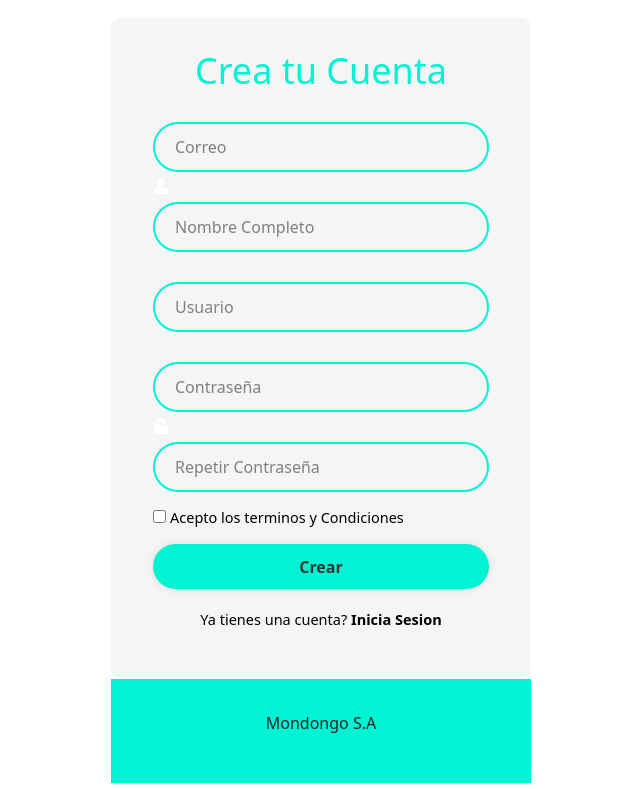
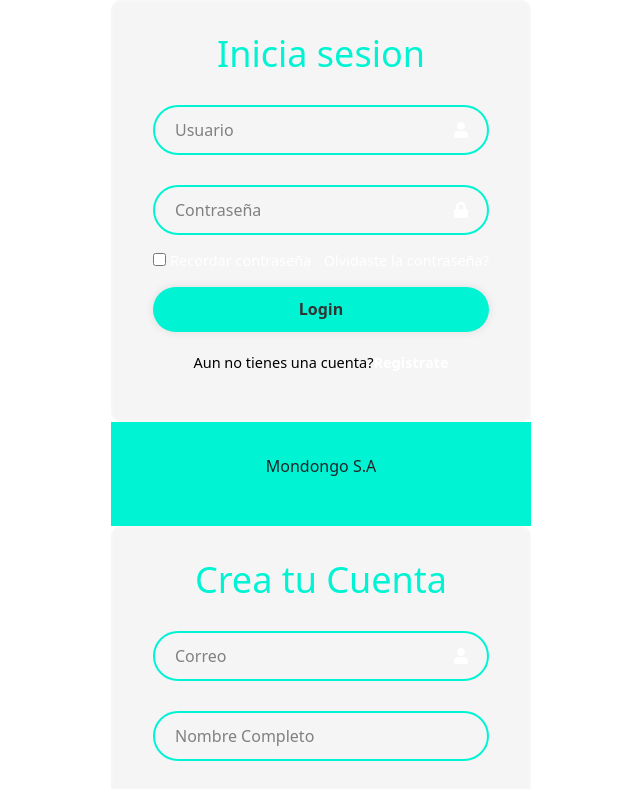
Before and after one commit to yiyorxz/Taller-integracion-2, a React (Create React App) app in the folder mondongo/: page / in a window 1280 px wide. Shown: the top 789 px of the page, without its empty margins (319-959 px from the left). Built offline with nearby package versions, Linux system fonts and the light colour scheme.

Commit message:
inicio de sesion

```diff
--- a/mondongo/src/App.js
+++ b/mondongo/src/App.js
@@ -1,10 +1,12 @@
 import 'bootstrap/dist/css/bootstrap.min.css';
 import './App.css';
 import RegisterForm from './Components/LoginForm/LoginRegForm';
+import InicioForm from './Components/LoginForm/LoginIniForm';
 
 function App() {
   return (
     <div>
+      <InicioForm/>
       <RegisterForm/>
     </div>
 
--- /dev/null
+++ b/mondongo/src/Components/LoginForm/LoginIniForm.css
@@ -0,0 +1,100 @@
+.wrapper {
+    width: 420px;
+    background: whitesmoke;
+    color: #fff;
+    border-radius: 10px;
+    padding: 30px 40px;
+
+}
+
+.wrapper h1 {
+    font-size: 36px;
+    text-align: center;
+
+}
+
+.wrapper input-box {
+    position: relative;
+    width: 100%;
+    height: 50px;
+    background: transparent;
+    margin: 30px 0;
+
+}
+
+.input-box input{
+    width: 100%;
+    height: 100%;
+    background: transparent;
+    outline: none;
+    border: 2px solid rgba(#00F4D4);
+    border-radius: 40px;
+    font-size: 16px;
+    color: gray;
+    padding: 20px 45px 20px 20px;
+}
+
+.input-box input::placeholder{
+    color: gray;
+}
+
+.input-box .icon{
+    position: absolute;
+    right: 20px;
+    top: 50%;
+    transform: translateY(-50%);
+    font-size: 16px;
+}
+
+.wrapper .remember-forgot{
+    display: flex;
+    justify-content: space-between;
+    font-size: 14.5px;
+    margin: -15px 0 15px;
+}
+
+.remember-forgot label input{
+    accent-color: gray;
+    margin-right: 4px;
+
+}
+
+.remember-forgot a {
+    color: #fff;
+    text-decoration: none;
+
+}
+
+.remember-forgot a:hover {
+    text-decoration: underline;
+}
+
+.wrapper button {
+    width: 100%;
+    height: 45px;
+    background: #00F4D4;
+    border: none;
+    outline: none;
+    border-radius: 40px;
+    box-shadow: 0 0 10px rgba(0, 0, 0, .1);
+    cursor: pointer;
+    font-size: 16px;
+    color: #333;
+    font-weight: 700;
+}
+
+.wrapper .register-link{
+    font-size: 14.5px;
+    text-align: center;
+    margin: 20px 0 15px;
+}
+
+.register-link p a {
+    color: #fff;
+    text-decoration: none;
+    font-weight: 600;
+}
+
+.register-link p a:hover{
+    text-decoration: underline;
+}
--- /dev/null
+++ b/mondongo/src/Components/LoginForm/LoginIniForm.jsx
@@ -0,0 +1,50 @@
+import React from 'react';
+import { FaUser, FaLock } from "react-icons/fa";
+import './LoginIniForm.css';
+
+const InicioForm = () => {
+    return (
+
+    <div>
+
+        <div className='wrapper'>
+            <form action=''>
+
+                <h1>Inicia sesion</h1>
+                <div className='input-box'>
+                    <input type='text'placeholder='Usuario' required />
+                    <FaUser className='icon'/>
+                </div>
+
+                <div className='input-box'>
+                    <input type='password' placeholder='Contraseña' required />
+                    <FaLock className='icon' />
+                </div>
+
+                <div className="remember-forgot">
+                    <label><input type='checkbox' />Recordar contraseña</label>
+                    <a href='#'>Olvidaste la contraseña?</a>
+                </div>
+                <button type='submit'>Login</button>
+
+                <div className="register-link">
+                    <p>Aun no tienes una cuenta?<a
+                    href='#'>Registrate</a></p>
+
+                </div>
+
+            </form>
+
+
+
+
+        </div>
+
+   <footer className='foot'>
+        <p>Mondongo S.A</p>
+        </footer>
+    </div>
+    );
+};
+
+export default InicioForm;
--- a/mondongo/src/Components/LoginForm/LoginRegForm.jsx
+++ b/mondongo/src/Components/LoginForm/LoginRegForm.jsx
@@ -4,13 +4,14 @@ import './LoginRegForm.css';
 
 const RegisterForm = () => {
     return (
+
     <div>
         <div className='wrapper'>
             <form action="">
                 <h1>Crea tu Cuenta</h1>
                 <div className='input-box'>
                     <input type="email" placeholder='Correo' required/>
-                    <FaUser />
+                    <FaUser className='icon'/>
                 </div>
                 <div className='input-box'>
                     <input type="text" placeholder='Nombre Completo' required/>
@@ -20,7 +21,7 @@ const RegisterForm = () => {
                 </div>
                 <div className='input-box'>
                     <input type="password" placeholder='Contraseña' required/>
-                    <FaLock />
+                    <FaLock className='icon'/>
                 </div>
                 <div className='input-box'>
                     <input type="password" placeholder='Repetir Contraseña' required/>
@@ -33,11 +34,12 @@ const RegisterForm = () => {
 
                 <button type='submit'>Crear</button>
                 <div className='register-link'>
-                    <p>Ya tienes una cuenta? <a href="">Inicia Sesion</a></p>
+                    <p>Ya tienes una cuenta? <a href="./Components/LoginForm/LoginIniForm">Inicia Sesion</a></p>
                 </div>
             </form>
+             </div>
 
-        </div>
+
         <footer className='foot'>
         <p>Mondongo S.A</p>
         </footer>
--- a/mondongo/src/index.css
+++ b/mondongo/src/index.css
@@ -1,3 +1,11 @@
+@import url('https://fonts.googleapis.com/css2?family=Poppins:wght@400;600;700&display=swap');
+
+* {
+  margin: 0;
+  padding: 0;
+  box-sizing: border-box;
+}
+
 body {
   margin: 0;
   font-family: -apple-system, BlinkMacSystemFont, 'Segoe UI', 'Roboto', 'Oxygen',
@@ -10,7 +18,7 @@ body {
   align-items: center;
   min-height: 100vh;
   background: white
-  no-repeat;
+no-repeat;
   background-size: cover;
   background-position: center;
 }
```
